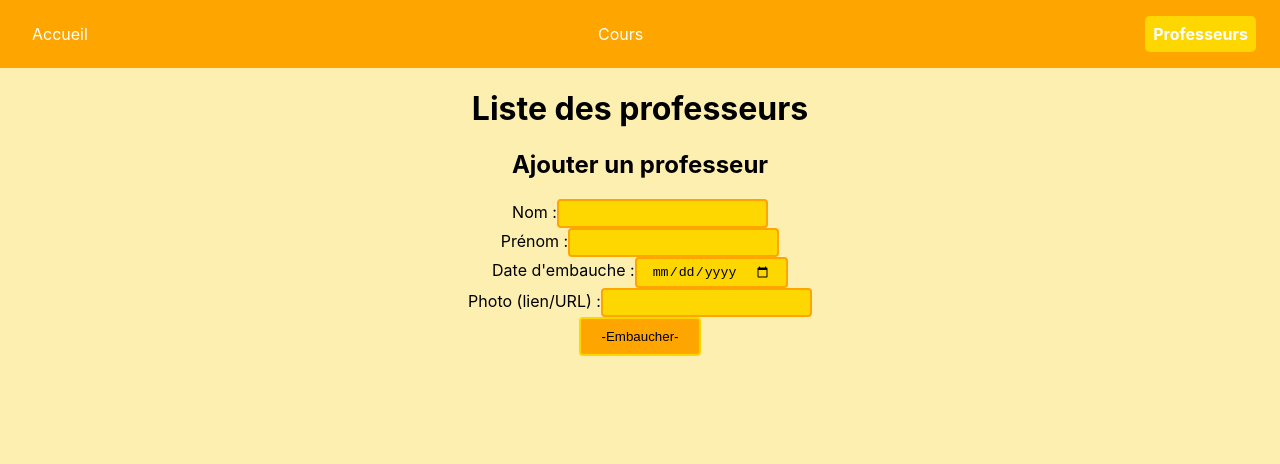
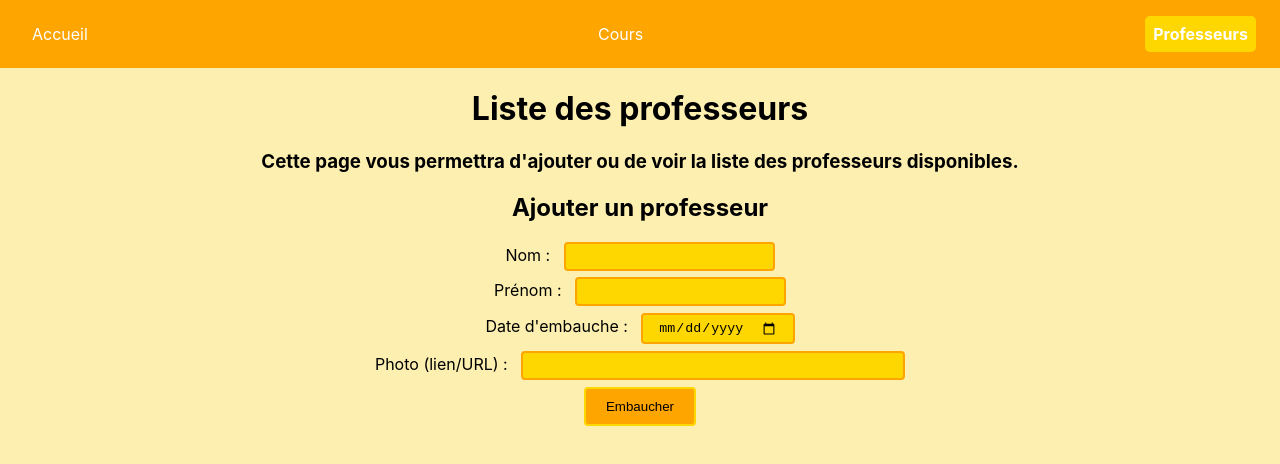
Before and after one commit to MouadMalhoud/Cegep-React, a React (Create React App) app: page /Professeurs in a window 1280 px wide. Shown: the top 464 px of the page. Built offline with nearby package versions, Linux system fonts and the light colour scheme.

Commit message:
modification mineur css cours

```diff
--- a/src/UI/Card.css
+++ b/src/UI/Card.css
@@ -13,4 +13,5 @@
 .card-info{
   display: flex;
   flex-direction: column;
+  font-size: 14px;
 }
--- a/src/UI/Card.js
+++ b/src/UI/Card.js
@@ -3,8 +3,8 @@ import { useState } from 'react';
 import './Card.css';
 
 const Card = (props) => {
-  const localprofs = localStorage.getItem('profs');
-  const [profs, setProfs] = useState(JSON.parse(localprofs));
+  const localProfs = localStorage.getItem('profs');
+  const [profs, setProfs] = useState(JSON.parse(localProfs));
 
   console.log(profs)
 
@@ -15,7 +15,7 @@ const Card = (props) => {
       <div className='card-info'>
         <h3>nom : {props.nom}</h3>
         <h3>prenom : {props.prenom}</h3>
-        date d'embauche : {props.dateEmbauche}
+        <h3>date d'embauche : {props.date}</h3>
       </div>
 
 
--- a/src/components/Cours.js
+++ b/src/components/Cours.js
@@ -1,10 +1,12 @@
-import React, { useState } from "react";
+import React, { useEffect, useState } from "react";
 import "../styles/Cours.css";
 
 
 const Cours = (props) => {
   const [cours, setCours] = useState([]);
   const [professeurs, setProfesseurs] = useState([]);
+  // const localCours = localStorage.getItem("cours")
+  // const [cours, setCours] = useState(localCours ? JSON.parse(localCours) : []);
 
   const [nouveauCours, setNouveauCours] = useState({
     titre: "",
@@ -19,12 +21,15 @@ const Cours = (props) => {
     setNouveauCours({ ...nouveauCours, [e.target.name]: e.target.value });
   };
 
-  const handleSubmit = (e) => {
-    e.preventDefault();
 
-    if (!professeurs.includes(nouveauCours.professeur)) {
-      setProfesseurs([...professeurs, nouveauCours.professeur]);
-    }
+
+
+
+  // useEffect(()=>{
+  //   localStorage.setItem('cours', JSON.stringify(cours))
+  // }, [cours])
+    const handleSubmit = (e) => {
+      e.preventDefault();
 
     setCours([...cours, { ...nouveauCours, elevesInscrits: 0 }]);
 
@@ -36,6 +41,11 @@ const Cours = (props) => {
       dateFin: "",
       professeur: "",
     });
+    if (!professeurs.includes(nouveauCours.professeur)) {
+        setProfesseurs([...professeurs, nouveauCours.professeur]);
+    }
+
+
   };
 
   const dateDebut = new Date(nouveauCours.dateDebut);
--- a/src/components/Professeurs.js
+++ b/src/components/Professeurs.js
@@ -1,8 +1,8 @@
 import React, { useState, useEffect } from "react";
 import Card from "../UI/Card.js";
 const Professeurs = (prop) => {
-  const localprofs = localStorage.getItem('profs')
-  const [professeurs, setProfesseurs] = useState(localprofs ? JSON.parse(localprofs) : []);
+  const localProfs = localStorage.getItem('profs')
+  const [professeurs, setProfesseurs] = useState(localProfs ? JSON.parse(localProfs) : []);
 
   const [nouveauProfesseur, setNouveauProfesseur] = useState({
     nom: "",
@@ -36,6 +36,7 @@ const Professeurs = (prop) => {
   return (
     <div>
       <h1>Liste des professeurs</h1>
+      <h3>Cette page vous permettra d'ajouter ou de voir la liste des professeurs disponibles.</h3>
       <ul className="liste-professeur">
         {professeurs.map((p, index) => (
           <Card key={index} date={p.dateEmbauche} nom={p.nom} prenom={p.prenom} photo={p.photo}/>
@@ -61,10 +62,10 @@ const Professeurs = (prop) => {
         <br />
         <label>
           Photo (lien/URL) :
-          <input type="text" name="photo" value={nouveauProfesseur.photo} onChange={ChangementHandler} required />
+          <input className="type-url" type="text" name="photo" value={nouveauProfesseur.photo} onChange={ChangementHandler} required />
         </label>
         <br />
-        <button type="submit">-Embaucher-</button>
+        <button type="submit">Embaucher</button>
       </form>
     </div>
   );
--- a/src/styles/Cours.css
+++ b/src/styles/Cours.css
@@ -4,6 +4,8 @@ input[type="text"], input[type=number], input[type=date] {
     background-color: #FFD700;
     border: 2px solid #FFA500;
     gap:1em;
+    margin-bottom: 0.5em;
+    margin-left: 1em;
   }
 
 button {
@@ -17,6 +19,9 @@ button:hover{
 background-color: #FFD700;
 border: 2px solid #FFA500;
 }
+.type-url{
+    width: 350px;
+}
 button:active{
   background-color: #FFA500;
   border: 2px solid #FFD700;
```
